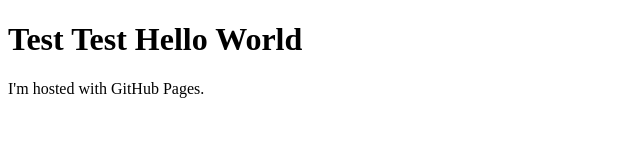
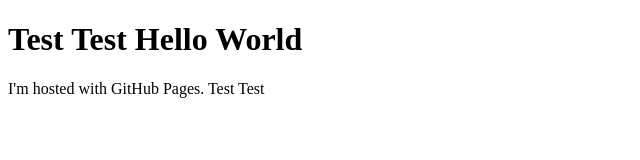
Before and after one commit to maxpi99/maxpickartz.github.io, a plain HTML site: page index.html in a window 1280 px wide. Shown: the full height of the page, 0-640 px from the left. Drawn offline with Linux system fonts and the light colour scheme.

Commit message:
Update index.html

```diff
--- a/index.html
+++ b/index.html
@@ -2,6 +2,6 @@
 <html>
 <body>
 <h1>Test Test Hello World</h1>
-<p>I'm hosted with GitHub Pages.</p>
+<p>I'm hosted with GitHub Pages. Test Test</p>
 </body>
 </html>
```
